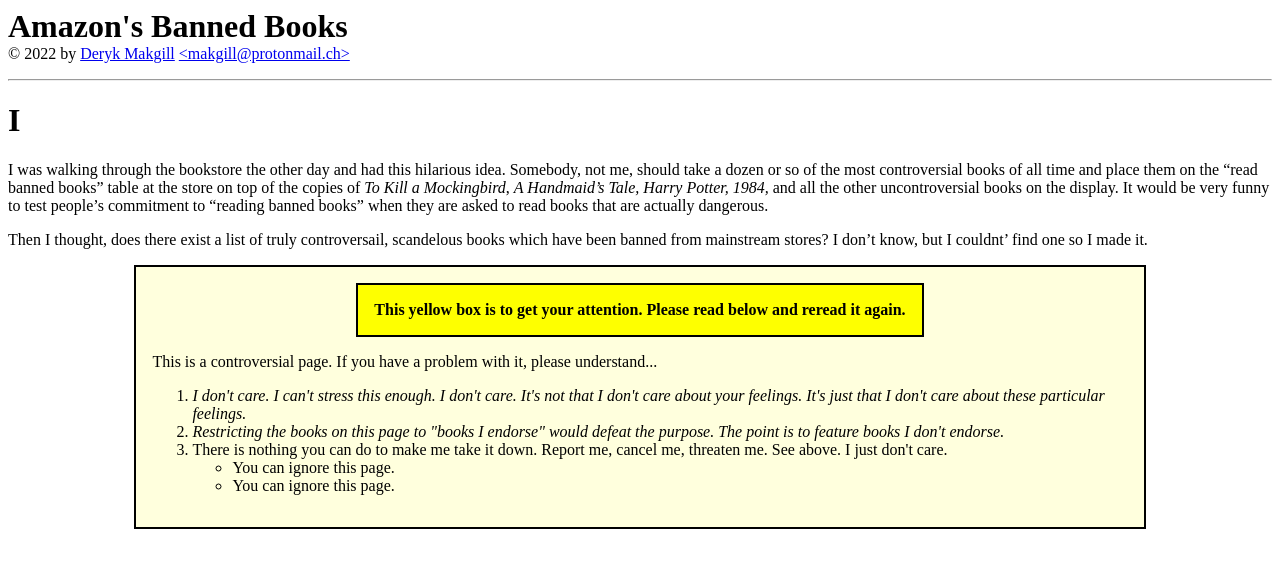
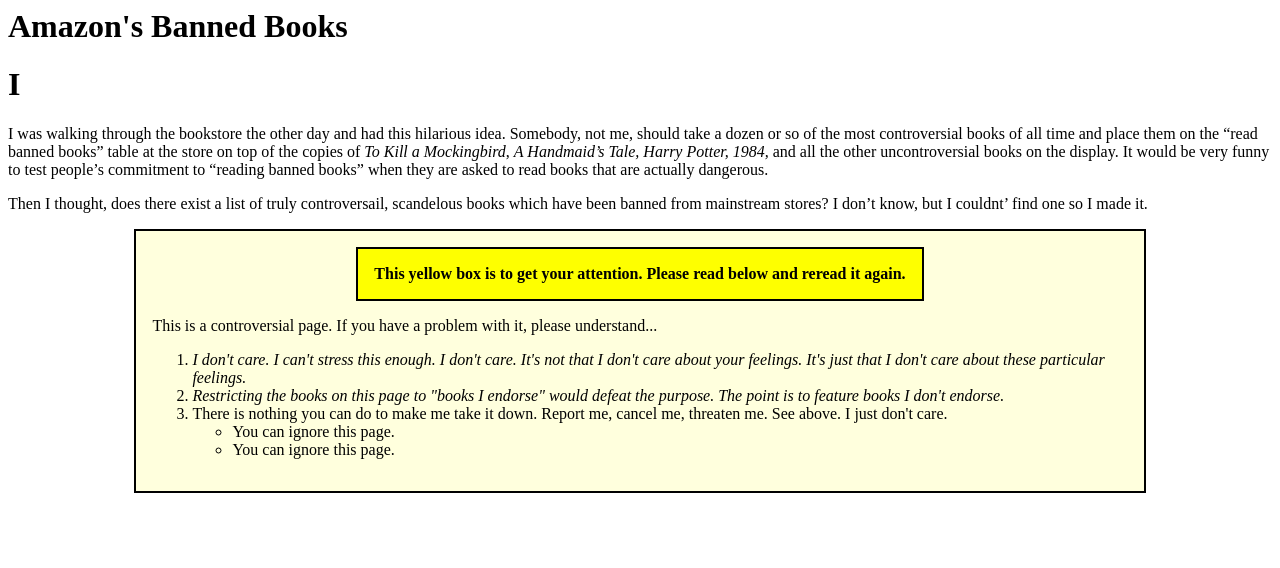
Before and after one commit to dmkgll/dmkgll, a Jekyll site: the page built from _posts/2022-08-26-ba.md, in a window 1280 px wide. Shown: the top 568 px of the page. Built offline with Jekyll 4.4.1, drawn with Linux system fonts in a browser that asks for light colours.

Commit message:
Update 2022-08-26-ba.md

```diff
--- a/_posts/2022-08-26-ba.md
+++ b/_posts/2022-08-26-ba.md
@@ -4,13 +4,6 @@
 ---
 
 <h1 style="margin-bottom:0px;">Amazon's Banned Books</h1>
-
-<p style="margin-top:0px;">
-   © 2022 by <a href="./">Deryk Makgill</a>
-   <a href="../about.html">&lt;makgill@protonmail.ch&gt;</a>
- </p>
-
----
 
 # I
 
```
